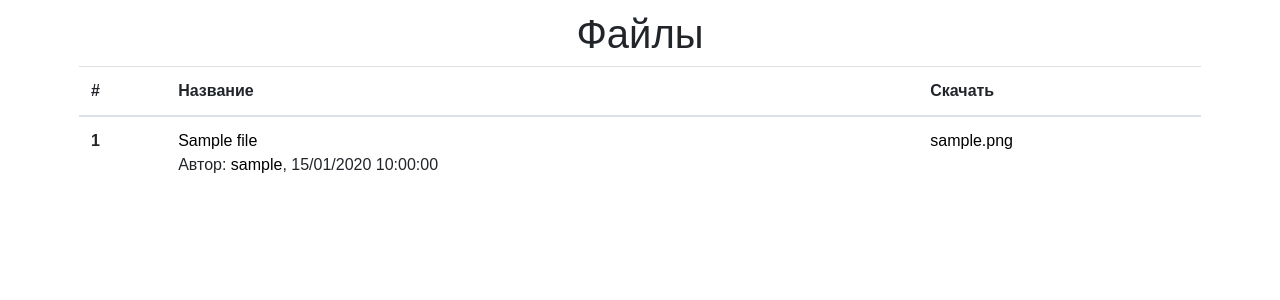
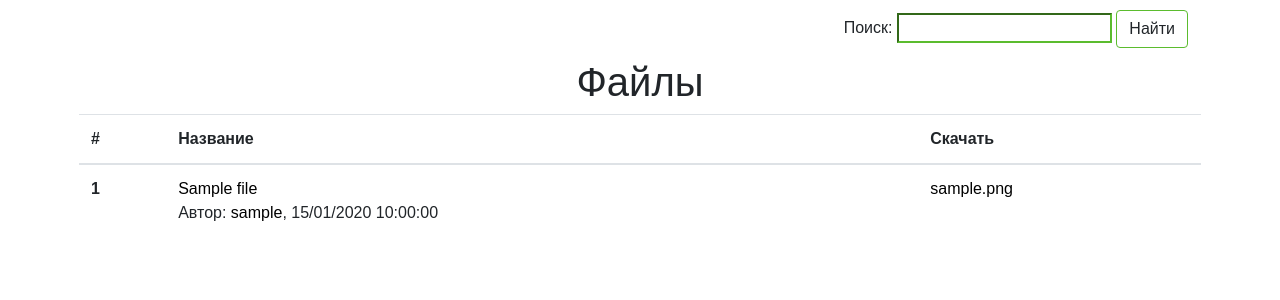
Before and after one commit to DinaraKA/files_app, a Django app: page / in a window 1280 px wide. Shown: the part 53-353 px from the top of the page. Run offline with Django 3.2, Linux system fonts and the light colour scheme; tables that the repository leaves empty hold one stand-in row (values such as "Sample post"); some libraries are stand-ins or nearby versions.

Commit message:
Поиск по названию файла и пагинация.

```diff
--- a/source/accounts/forms.py
+++ b/source/accounts/forms.py
@@ -40,7 +40,7 @@ class UserCreationForm(forms.Form):
                                   code='passwords_do_not_match')
         return password_2
 
-
     class Meta:
         model = User
-        fields = ['username', 'password', 'password_confirm', 'first_name', 'last_name', 'email']
+        fields = ['first_name', 'last_name', 'email']
+        profile_fields = ['avatar']
--- a/source/accounts/templates/register.html
+++ b/source/accounts/templates/register.html
@@ -2,7 +2,7 @@
 
 {% block content %}
     <h3>Регистрация</h3>
-    <form action="{% url 'accounts:register' %}" method="post"  style="width: 50%; justify-items: center; margin: auto">
+    <form action="{% url 'accounts:register' %}" method="post" enctype="multipart/form-data" style="width: 50%; justify-items: center; margin: auto">
         {% include 'partial/form.html'%}
         <p class="text-center"><input type="submit" value="Зарегистрировать" class="btn btn-success"></p>
     </form>
--- a/source/accounts/views.py
+++ b/source/accounts/views.py
@@ -19,7 +19,7 @@ def register_view(request):
             )
             user.set_password(form.cleaned_data['password'])
             user.save()
-            Profile.objects.create(user=user, avatar=form.cleaned_data['avatar'])
+            Profile.objects.create(user=user)
             login(request, user)
             return redirect('webapp:index')
     else:
--- a/source/webapp/forms.py
+++ b/source/webapp/forms.py
@@ -1,64 +1,4 @@
-# from django import forms
-# from django.contrib.auth.models import User
-# from django.forms import widgets
-# from webapp.models import Status, Type, Task, Project, Team
+from django import forms
 
-
-# class TaskForm(forms.ModelForm):
-#     def __init__(self, users_list, **kwargs):
-#         super().__init__(**kwargs)
-#         self.fields['assigned_to'].queryset = User.objects.filter(pk__in=users_list)
-
-#     class Meta:
-#         model = Task
-#         fields = ['summary', 'description', 'project', 'status', 'type', 'assigned_to']
-#         object = 'task'
-#         widgets = {
-#             'description': widgets.Textarea
-#         }
-
-
-# class StatusForm(forms.ModelForm):
-#     class Meta:
-#         model = Status
-#         fields =['status_name']
-
-
-# class TypeForm(forms.ModelForm):
-#     class Meta:
-#         model = Type
-#         fields =['type_name']
-
-
-# class ProjectTaskForm(forms.ModelForm):
-#     def __init__(self, *args, **kwargs):
-#         self.users = kwargs.pop('users')
-#         super().__init__(*args, **kwargs)
-#         self.fields['assigned_to'].queryset = self.users
-
-#     class Meta:
-#         model = Task
-#         fields = ['summary', 'description', 'status', 'type', 'assigned_to']
-
-
-# class ProjectForm(forms.ModelForm):
-#     users = forms.ModelMultipleChoiceField(queryset=User.objects.all(), required=None, widget=forms.SelectMultiple)
-
-#     class Meta:
-#         model = Project
-#         fields =['name', 'description', 'users']
-
-# class ProjectUserForm(forms.ModelForm):
-#     users = forms.ModelMultipleChoiceField(queryset=User.objects.all(), required=None, widget=forms.SelectMultiple)
-
-#     def __init__(self, **kwargs):
-#         super().__init__(**kwargs)
-#         self.fields['users'].initial = self.initial.get('users')
-
-#     class Meta:
-#         model = Project
-#         fields =['users']
-
-
-# class SimpleSearchForm(forms.Form):
-#     search = forms.CharField(max_length=100, required=False, label="Search")
+class SimpleSearchForm(forms.Form):
+    search = forms.CharField(max_length=100, required=False, label="Поиск")
--- a/source/webapp/static/css/style.css
+++ b/source/webapp/static/css/style.css
@@ -61,6 +61,14 @@ h1, h3{
 .table a:hover{
     color: #5bbc2e;
 }
+.search {
+    text-align: end;
+    margin-top: 10px;
+    margin-right: 13px;
+}
+.search input{
+    border-color: #5bbc2e;
+}
 /*.table{*/
     /*border: solid #5bbc2e;*/
 /*}*/
--- a/source/webapp/templates/index.html
+++ b/source/webapp/templates/index.html
@@ -3,9 +3,9 @@
     <li class="nav-item active"><a class="nav-link" href="{% url 'webapp:file_create' %}">Загрузить файл</a></li>
 {% endblock %}
 {% block content %}
+    {% include 'partial/search.html' %}
     {% include 'partial/files_list.html' %}
 {#    <h1>Файлы</h1>#}
-{#    {% include 'partial/simple_search.html' %}#}
 {#    <form method="POST" action="{% url 'webapp:index' %}">#}
 {#        {% csrf_token %}#}
 {#    {% if is_paginated %}#}
--- a/source/webapp/templates/partial/files_list.html
+++ b/source/webapp/templates/partial/files_list.html
@@ -1,5 +1,4 @@
 <h1>Файлы</h1>
-{#    {% include 'partial/simple_search.html' %}#}
 <form method="POST" action="{% url 'webapp:index' %}">
     {% csrf_token %}
     {% if is_paginated %}
--- /dev/null
+++ b/source/webapp/templates/partial/search.html
@@ -0,0 +1,8 @@
+<form class="search" action="" method="GET">
+    <label for="{{ form.search.id_for_label }}">{{ form.search.label }}:</label>
+    {{ form.search }}
+    <input class="btn" type="submit" value="Найти">
+    {% for error in form.search.errors %}
+        <p class="form-error">{{ error }}</p>
+    {% endfor %}
+</form>
--- a/source/webapp/views/file_views.py
+++ b/source/webapp/views/file_views.py
@@ -2,6 +2,9 @@ from django.contrib.auth.mixins import UserPassesTestMixin
 from django.shortcuts import redirect
 from django.urls import reverse, reverse_lazy
 from django.views.generic import ListView, DetailView, CreateView, UpdateView, DeleteView
+from django.utils.http import urlencode
+from django.db.models import Q
+from webapp.forms import SimpleSearchForm
 from webapp.models import File
 
 
@@ -12,6 +15,33 @@ class IndexView(ListView):
     ordering = ['-date']
     paginate_by = 10
     paginate_orphans = 1
+
+    def get(self, request, *args, **kwargs):
+        self.form = self.get_search_form()
+        self.search_value = self.get_search_value()
+        return super().get(request, *args, **kwargs)
+
+    def get_context_data(self, *, object_list=None, **kwargs):
+        context = super().get_context_data(object_list=object_list, **kwargs)
+        context['form'] = self.form
+        if self.search_value:
+            context['query'] = urlencode({'search': self.search_value})
+        return context
+
+    def get_queryset(self):
+        queryset = super().get_queryset()
+        if self.search_value:
+            query = Q(name__icontains=self.search_value)
+            queryset = queryset.filter(query)
+        return queryset
+
+    def get_search_form(self):
+        return SimpleSearchForm(self.request.GET)
+
+    def get_search_value(self):
+        if self.form.is_valid():
+            return self.form.cleaned_data['search']
+        return None
 
 
 class FileDetailView(DetailView):
```
